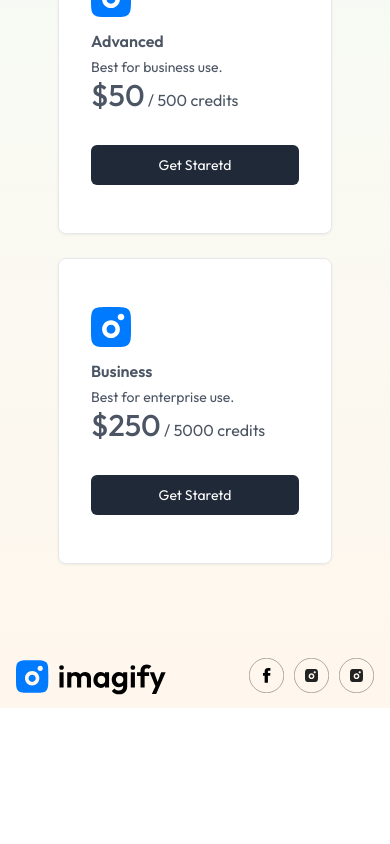
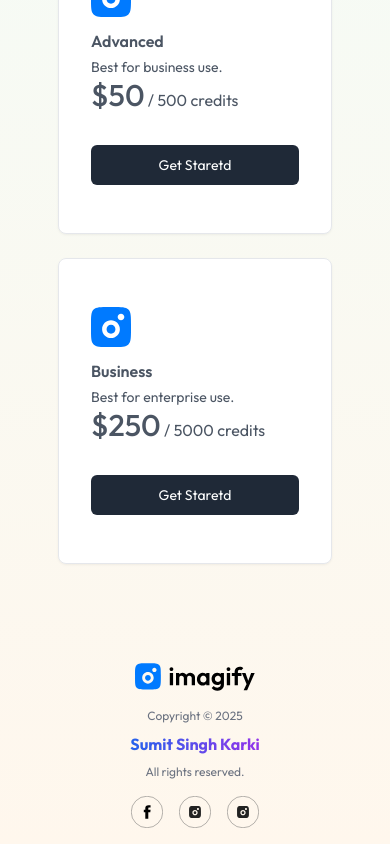
Before and after one commit to sumitkarki188/image-generation, a React (Vite) app in the folder client/: page /buy in a window 390 px wide. Shown: the part 652-1496 px from the top of the page. Before the commit the page ends 1360 px from the top, so only its background shows below. Built offline with nearby package versions, Linux system fonts and the light colour scheme.

Commit message:
Update Footer.jsx

```diff
--- a/client/src/components/Footer.jsx
+++ b/client/src/components/Footer.jsx
@@ -5,10 +5,12 @@
   const currentYear = new Date().getFullYear();
 
   return (
-    <div className='flex items-center justify-between gap-4 py-3 mt-20'>
+    <div className='mt-20'>
+      {/* Desktop Layout */}
+      <div className='hidden sm:flex items-center justify-between gap-4 py-3'>
         <img src={assets.logo} alt="" width={150}/>
 
-      <p className='flex-1 border-l border-gray-400 pl-4 text-sm text-gray-500 max-sm:hidden'>
+        <p className='flex-1 border-l border-gray-400 pl-4 text-sm text-gray-500'>
           Copyright © {currentYear}{' '}
           <span className='text-lg font-bold text-transparent bg-clip-text bg-gradient-to-r from-blue-600 to-purple-600 hover:from-purple-600 hover:to-pink-600 transition-all duration-500 hover:scale-110 inline-block cursor-pointer hover:tracking-wider'>
             Sumit Singh Karki
@@ -46,6 +48,54 @@
           </a>
         </div>
       </div>
+
+      {/* Mobile Layout */}
+      <div className='sm:hidden flex flex-col items-center gap-4 py-4'>
+        <img src={assets.logo} alt="" width={120}/>
+
+        <div className='text-center'>
+          <p className='text-xs text-gray-500 mb-2'>
+            Copyright © {currentYear}
+          </p>
+          <p className='text-base font-bold text-transparent bg-clip-text bg-gradient-to-r from-blue-600 to-purple-600 mb-2'>
+            Sumit Singh Karki
+          </p>
+          <p className='text-xs text-gray-500'>
+            All rights reserved.
+          </p>
+        </div>
+
+        <div className='flex gap-4'>
+          <a
+            href="https://github.com/sumitkarki188"
+            target="_blank"
+            rel="noopener noreferrer"
+            title="GitHub"
+            className='transform active:scale-110 transition-all duration-200'
+          >
+            <img src={assets.facebook_icon} alt="GitHub" width={32}/>
+          </a>
+          <a
+            href="https://www.instagram.com/karki_sumit_17/"
+            target="_blank"
+            rel="noopener noreferrer"
+            title="Instagram"
+            className='transform active:scale-110 transition-all duration-200'
+          >
+            <img src={assets.instagram_icon} alt="Instagram" width={32}/>
+          </a>
+          <a
+            href="https://www.linkedin.com/in/sumitsinghkarki/"
+            target="_blank"
+            rel="noopener noreferrer"
+            title="LinkedIn"
+            className='transform active:scale-110 transition-all duration-200'
+          >
+            <img src={assets.instagram_icon} alt="LinkedIn" width={32}/>
+          </a>
+        </div>
+      </div>
+    </div>
   );
 };
 
```
Lines whose indentation alone changed are shown as unchanged.
